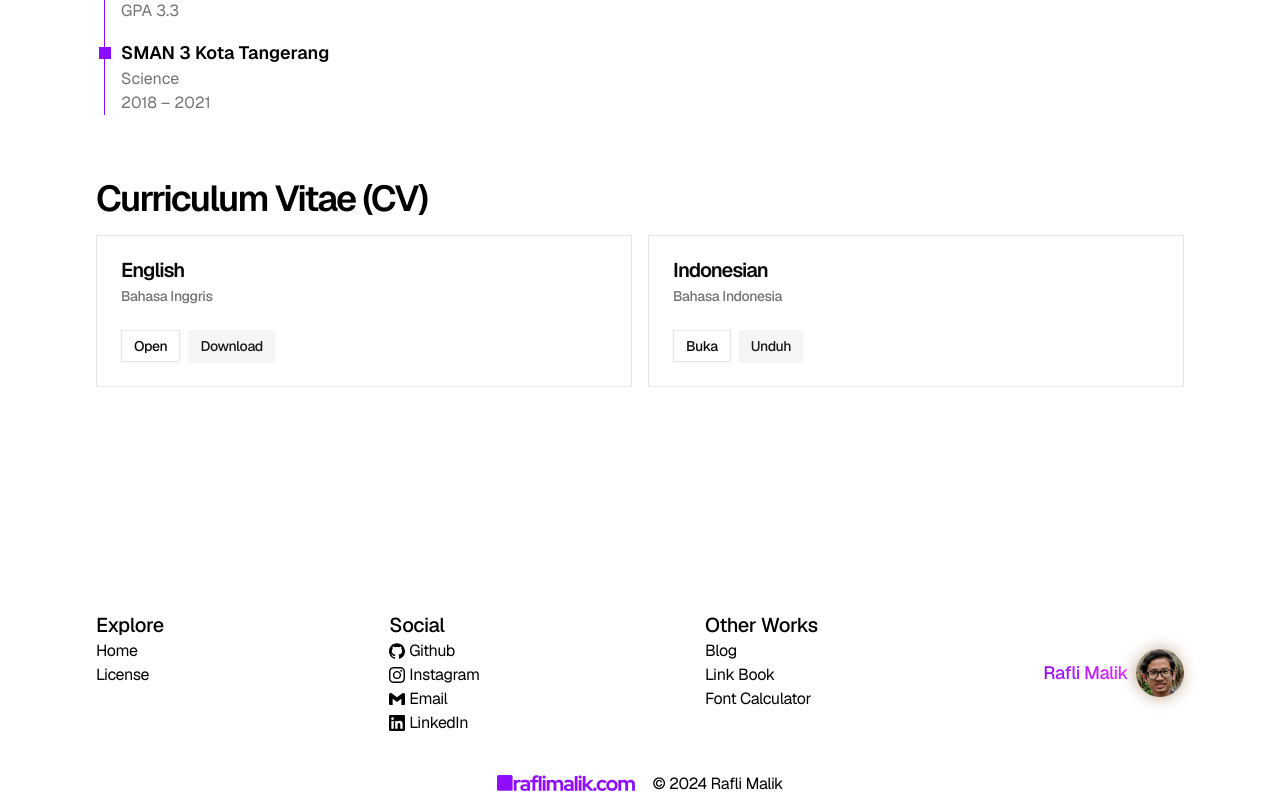
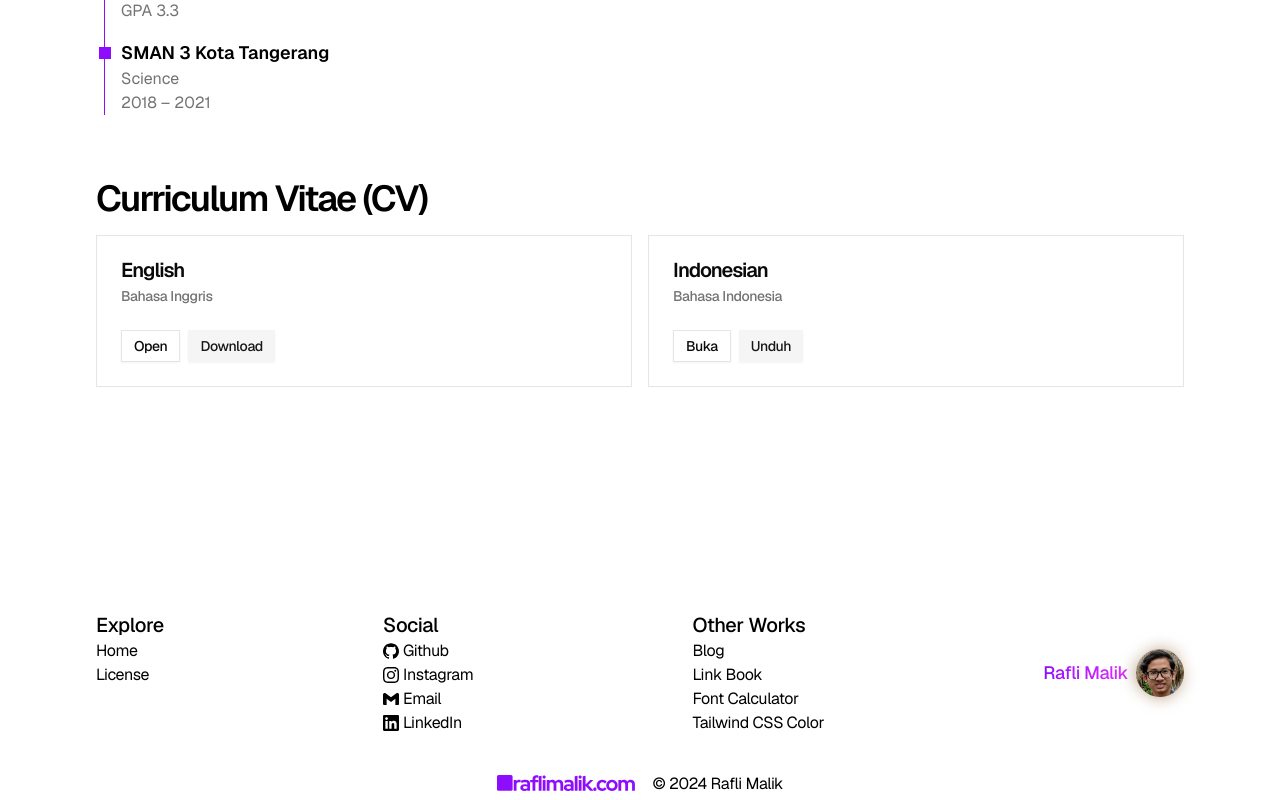
Before and after one commit to RMalik777/porto, a Next.js app: page / in a window 1280 px wide. Shown: the part 4104-4904 px from the top of the page. Built offline with nearby package versions, Linux system fonts and the light colour scheme.

Commit message:
chore: add tailwind color project

```diff
--- a/components/footer.tsx
+++ b/components/footer.tsx
@@ -35,6 +35,10 @@ const otherWorks: LinkItem[] = [
 	{
 		name: "Font Calculator",
 		href: "https://font.raflimalik.com",
+	},
+	{
+		name: "Tailwind CSS Color",
+		href: "https://tailwind.raflimalik.com",
 	},
 ];
 
```
